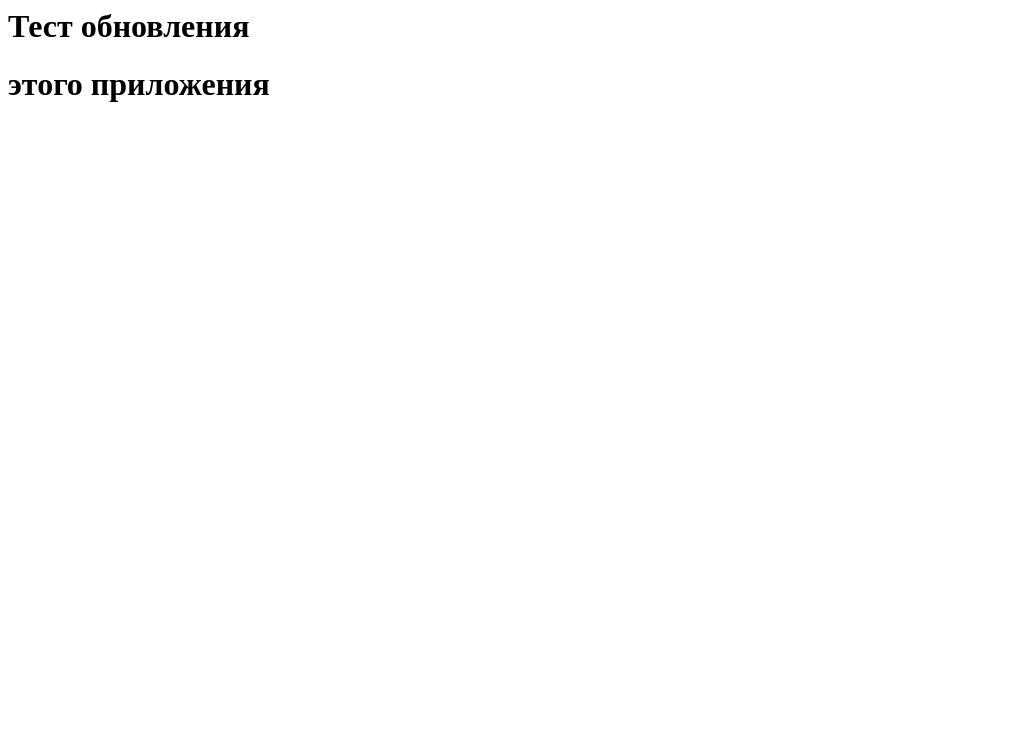
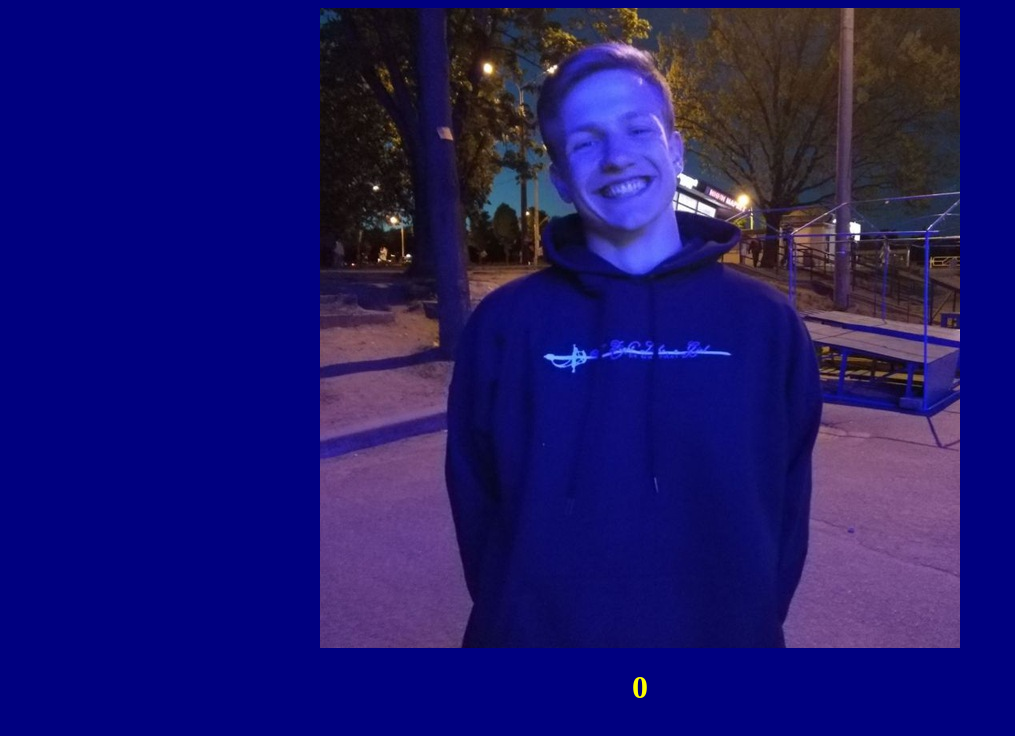
Before and after one commit to bewithforce/bewithforce.github.io, a plain HTML site: page main.html in a window 1280 px wide. Shown: the whole page, without its empty margins (0-1015 px from the left). Drawn offline with Linux system fonts and the light colour scheme.

Commit message:
rjomba-bomba

```diff
--- a/main.html
+++ b/main.html
@@ -1,2 +1,16 @@
-<h1> Тест обновления</h1>
-<h1> этого приложения</h1>
+<!DOCTYPE html>
+<html lang='EN'>
+<script src='src/code.js' defer></script>
+<head>
+    <link rel='stylesheet' href='styles/styles.css'>
+    <title>Rjomba</title>
+</head>
+<body>
+<div class='page'>
+	<div class='main'>
+		<img src='resources/rjomba.jpg' alt='Rjomba 'class='Rjomba' id='Rjomba'>
+		<h1 class='counter' id='counter'>0</h1>
+	</div>
+</div>
+</body>
+</html>
--- /dev/null
+++ b/src/code.js
@@ -0,0 +1,13 @@
+function onClickHandler(e) {
+    let sum = Number(localStorage.getItem('sum'));
+    sum += 1
+    localStorage.setItem('sum', '' + sum)
+    let counter = document.getElementById('counter');
+    counter.innerText = sum.toString();
+}
+
+
+let sum = Number(localStorage.getItem('sum'));
+let counter = document.getElementById('counter');
+counter.innerText = sum.toString();
+document.getElementById('Rjomba').addEventListener('click', e => onClickHandler(e))
--- /dev/null
+++ b/styles/styles.css
@@ -0,0 +1,24 @@
+body{
+    background: navy;
+}
+
+.main{
+    display: block;
+    align-items: center;
+    margin-left: auto;
+    margin-right: auto;
+}
+
+.Rjomba{
+    display: flex;
+    align-items: center;
+    margin-left: auto;
+    margin-right: auto;
+}
+
+.counter{
+    text-align: center;
+    margin-left: auto;
+    margin-right: auto;
+    color: yellow;
+}
```
Also changed, not shown: resources/rjomba.jpg (added).
